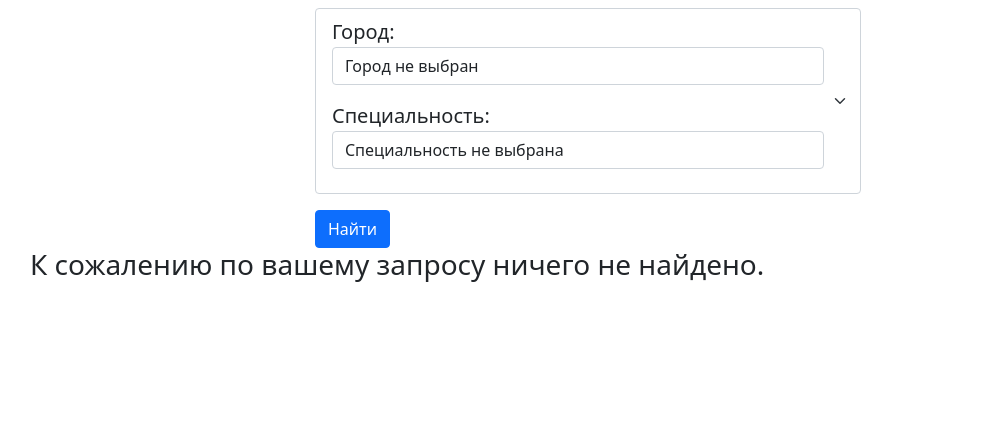
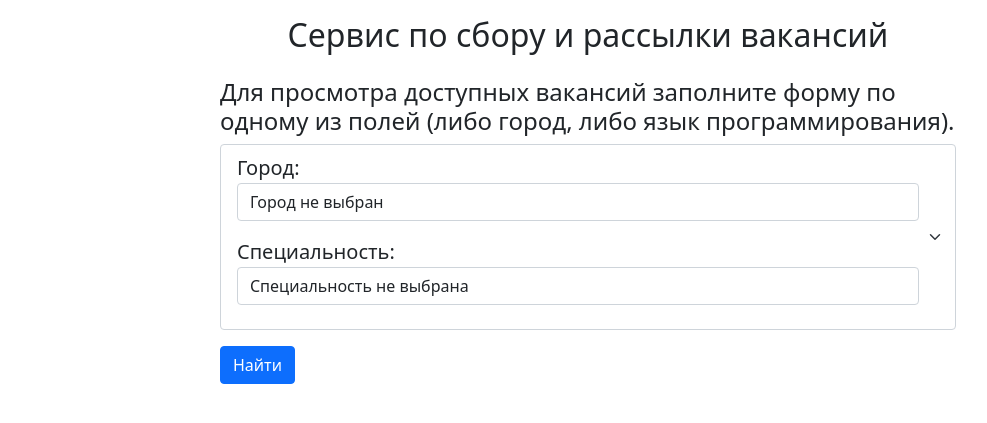
Before and after one commit to F-redy/scraping_service, a Django app: page / in a window 1280 px wide. Shown: the part 56-479 px from the top of the page, without its empty margins (52-1039 px from the left). Run offline with Django 4.2, Linux system fonts and the light colour scheme; data comes from the database, SQL or seed files in the repository.

Commit message:
display change

```diff
--- a/templates/scraping/home.html
+++ b/templates/scraping/home.html
@@ -1,10 +1,13 @@
 {% extends 'base.html' %}
 
 {% block content %}
-
     <div class="row">
-        <div class="col-md-6 mx-auto">
-            <form action="">
+        <div class="col"><h2 class="text-center my-3">Сервис по сбору и рассылки вакансий</h2></div>
+    </div>
+    <div class="row">
+        <div class="col-md-8 mx-auto">
+            <h4 class="my-2">Для просмотра доступных вакансий заполните форму по одному из полей (либо город, либо язык программирования).</h4>
+            <form action="{% url 'list' %}" method="get">
                 <div class="form-select form-select-lg mb-3 my-2">
                     {{ form.as_p }}
                 </div>
@@ -13,20 +16,4 @@
         </div>
     </div>
 
-
-    {% for obj in object_list %}
-        <div class="card my-3">
-            <h5 class="card-header"><a href="{{ obj.url }}">{{ obj.title }}</a></h5>
-            <div class="card-body">
-                <h5>{{ obj.company }}</h5>
-                <p class="card-text">{{ obj.description|truncatewords:50 }}</p>
-                <p>{{ obj.city.name }} | {{ obj.language.name }} | <small>{{ obj.date_create }}</small></p>
-
-            </div>
-        </div>
-    {% empty %}
-        <h3>К сожалению по вашему запросу ничего не найдено.</h3>
-
-    {% endfor %}
-
 {% endblock %}
```
